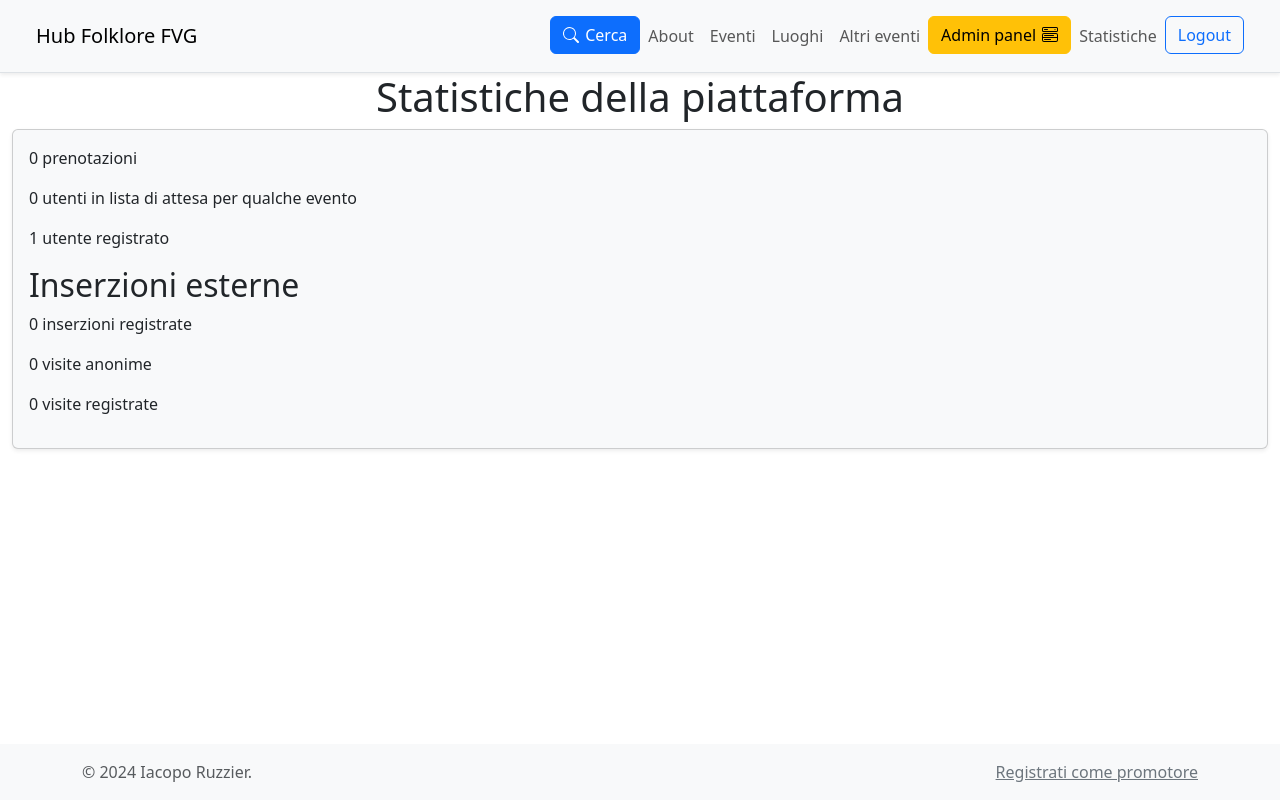
After one commit to Hoolywear/tec_folklore_prj, a Django app: page /admin-stats/ in a window 1280 px wide. The commit adds this page. Run offline with Django 4.2, Linux system fonts and the light colour scheme; the visitor is signed in with stand-in values (Sample User, id 1); data comes from the database, SQL or seed files in the repository; data that the repository does not hold is empty; parts of the project's set-up code (start-up, migrations or seed data) failed here and were passed over.

Commit message:
add random banner page, admin stats, promo stats

```diff
--- a/hub_folklore/urls.py
+++ b/hub_folklore/urls.py
@@ -24,9 +24,12 @@ from .settings import DEBUG, MEDIA_URL, MEDIA_ROOT
 
 urlpatterns = [
     path('admin/', admin.site.urls),
+    path('admin-stats/', admin_stats, name='admin_stats'),
     re_path(r"^$|^/$|^home/$|^index/$", index, name='index'),
     path('search/', search, name='search'),
     path('about/', about, name='about'),
+    path('altre-promo/', random_promo, name='random_promo'),
+    path('altre-promo/<int:pk>/', promo_click, name='promo_click'),
     path('eventi/', include('eventi.urls')),
     path('users/', include('users.urls')),
 ]
--- a/hub_folklore/views.py
+++ b/hub_folklore/views.py
@@ -1,5 +1,13 @@
-from django.shortcuts import render, redirect
+import random
 
+from django.contrib import messages
+from django.contrib.auth.models import User
+from django.core.exceptions import PermissionDenied
+from django.shortcuts import render, redirect, get_object_or_404
+
+from authutils import is_promotore
+from eventi.models import Prenotazione
+from promozioni.models import Promozione
 from .forms import *
 
 
@@ -24,3 +32,44 @@ def search(request):
     else:
         form = SearchForm()
     return render(request, template_name='search.html', context={'form': form})
+
+
+def admin_stats(request):
+    if not request.user.is_staff:
+        raise PermissionDenied("Richiesti permessi di amministratore")
+    ctx = {
+        'utenti': User.objects.all().count(),
+        'prenotazioni': Prenotazione.objects.all().count(),
+        'attese': Prenotazione.objects.all().count(),
+    }
+    promozioni = Promozione.objects.all()
+    visite_anonime = 0
+    visite_registrate = 0
+    for promo in promozioni:
+        visite_anonime += promo.visite_anonime
+        visite_registrate += promo.visite_registrate
+    ctx['promozioni'] = promozioni.count()
+    ctx['visite_anonime'] = visite_anonime
+    ctx['visite_registrate'] = visite_registrate
+    return render(request, 'admin_stats.html', ctx)
+
+
+def random_promo(request):
+    ctx = {'promo': random.choice(Promozione.objects.all())}
+    return render(request, 'promo_landing.html', ctx)
+
+
+def promo_click(request, pk):
+    if is_promotore(request.user):
+        messages.error(request, "Un promotore non può contribuire alle statistiche delle inserzioni")
+    else:
+        promo = get_object_or_404(Promozione, pk=pk)
+        if request.user.is_authenticated:
+            promo.visite_registrate += 1
+            promo.save()
+        else:
+            promo.visite_anonime += 1
+            promo.save()
+        messages.success(request, "Hai cliccato su un link promozionale e sei stato redirezionato fuori\
+         dalla piattaforma")
+    return redirect('index')
--- a/promozioni/models.py
+++ b/promozioni/models.py
@@ -22,6 +22,8 @@ class Promozione(models.Model):
     banner = models.ImageField(upload_to='promozioni/banners/')
     website = models.URLField(unique=True)
     tags = models.ManyToManyField(Tag, blank=True)
+    visite_anonime = models.IntegerField(default=0)
+    visite_registrate = models.IntegerField(default=0)
 
     def __str__(self):
         return f'Inserzione di {self.promotore} con tag {self.tags.all()}'
--- /dev/null
+++ b/templates/admin_stats.html
@@ -0,0 +1,18 @@
+{% extends 'base.html' %}
+
+{% block content %}
+    <div class="container-fluid flex-grow-1">
+	<h1 class="text-center">Statistiche della piattaforma</h1>
+        <div class="card bg-body-tertiary shadow-sm">
+            <div class="card-body">
+            <p>{{ prenotazioni }} {{ prenotazioni|pluralize:'prenotazione,prenotazioni' }}</p>
+            <p>{{ attese }} {{ attese|pluralize:'utente,utenti' }} in lista di attesa per qualche evento</p>
+            <p>{{ utenti }} {{ utenti|pluralize:'utente registrato,utenti registrati' }}</p>
+                <h2>Inserzioni esterne</h2>
+            <p>{{ promozioni }} {{ promozioni|pluralize:'inserzione registrata,inserzioni registrate' }}</p>
+            <p>{{ visite_anonime }} {{ visite_anonime|pluralize:'visita anonima,visite anonime' }}</p>
+            <p>{{ visite_registrate }} {{ visite_registrate|pluralize:'visita registrata,visite registrate' }}</p>
+            </div>
+        </div>
+    </div>
+{% endblock %}
--- a/templates/header.html
+++ b/templates/header.html
@@ -26,7 +26,25 @@
       <li class="nav-item">
               <a href="{% url 'eventi:luoghi' %}" class="nav-link">Luoghi</a>
       </li>
+      <li class="nav-item">
+              <a href="{% url 'random_promo' %}" class="nav-link">Altri eventi</a>
+      </li>
     {% if user.is_authenticated %}
+      {% if user.is_staff %}
+      <li class="nav-item">
+      	<a href="/admin/" class="btn btn-warning icon-link icon-link-hover"
+                style="--bs-icon-link-transform: translate3d(0, -.125rem, 0);">
+                    Admin panel
+                    <svg xmlns="http://www.w3.org/2000/svg" width="16" height="16" fill="currentColor" class="bi bi-menu-button-wide" viewBox="0 0 16 16">
+  <path d="M0 1.5A1.5 1.5 0 0 1 1.5 0h13A1.5 1.5 0 0 1 16 1.5v2A1.5 1.5 0 0 1 14.5 5h-13A1.5 1.5 0 0 1 0 3.5zM1.5 1a.5.5 0 0 0-.5.5v2a.5.5 0 0 0 .5.5h13a.5.5 0 0 0 .5-.5v-2a.5.5 0 0 0-.5-.5z"/>
+  <path d="M2 2.5a.5.5 0 0 1 .5-.5h3a.5.5 0 0 1 0 1h-3a.5.5 0 0 1-.5-.5m10.823.323-.396-.396A.25.25 0 0 1 12.604 2h.792a.25.25 0 0 1 .177.427l-.396.396a.25.25 0 0 1-.354 0M0 8a2 2 0 0 1 2-2h12a2 2 0 0 1 2 2v5a2 2 0 0 1-2 2H2a2 2 0 0 1-2-2zm1 3v2a1 1 0 0 0 1 1h12a1 1 0 0 0 1-1v-2zm14-1V8a1 1 0 0 0-1-1H2a1 1 0 0 0-1 1v2zM2 8.5a.5.5 0 0 1 .5-.5h9a.5.5 0 0 1 0 1h-9a.5.5 0 0 1-.5-.5m0 4a.5.5 0 0 1 .5-.5h6a.5.5 0 0 1 0 1h-6a.5.5 0 0 1-.5-.5"/>
+</svg>
+                </a>
+      </li>
+          <li class="nav-item">
+            <a href="{% url 'admin_stats' %}" class="nav-link">Statistiche</a>
+        </li>
+      {% else %}
       <li class="nav-item">
     <a href="{% url 'users:profile' %}" class="nav-link icon-link icon-link-hover link-primary"
                 style="--bs-icon-link-transform: translate3d(0, -.125rem, 0);">
@@ -36,6 +54,7 @@
 </svg>
                 </a>
       </li>
+      {% endif %}
       <li class="nav-item">
     <a href="{% url 'users:logout' %}" class="btn btn-outline-primary">Logout</a>
       </li>
```
Also changed, not shown: promozioni/templates/promozioni/lista_promozioni.html (+13 -11 lines), templates/promo_landing.html (added, +25 -0 lines), promozioni/migrations/0006_promozione_visite_anonime_and_more.py (added).
